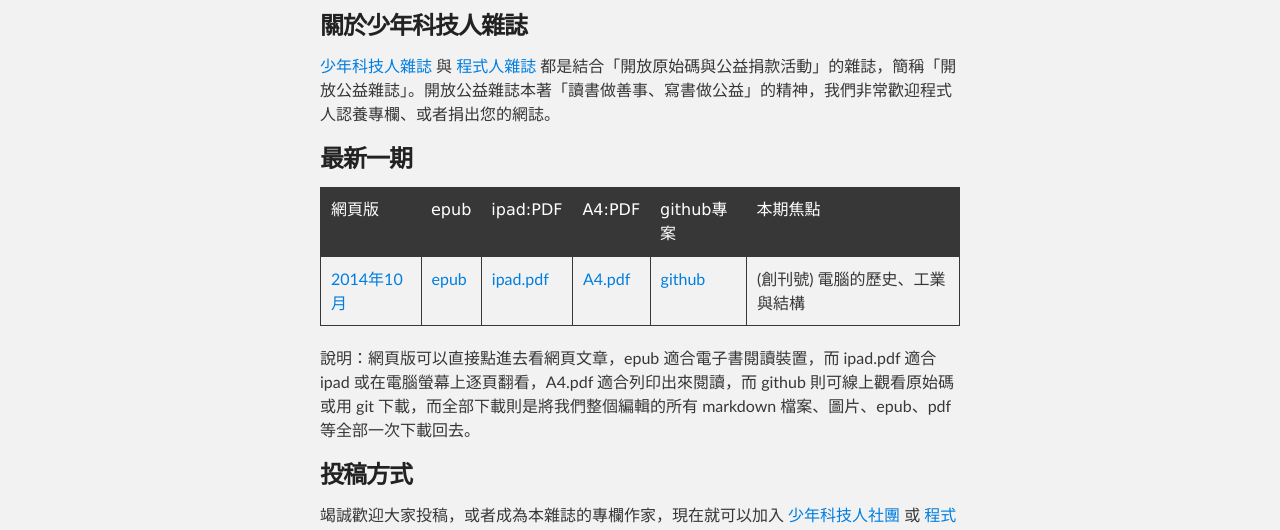
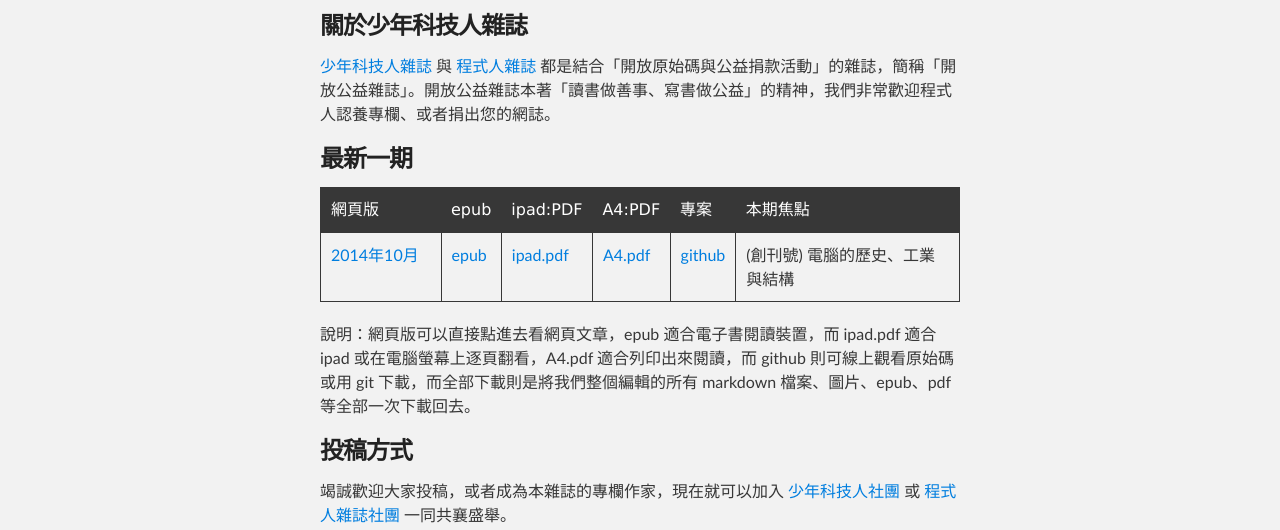
Before and after one commit to programmermagazine/youngmaker, a plain HTML site: page index.html in a window 1280 px wide. Shown: the part 252-782 px from the top of the page. Drawn offline with Linux system fonts and the light colour scheme.

```diff
--- a/index.html
+++ b/index.html
@@ -41,11 +41,11 @@
 
 <table width="100%">
 <thead><tr>
-<th align="left" width="80px">網頁版</th>
+<th align="left" width="100px">網頁版</th>
 <th align="left">epub</th>
 <th align="left">ipad:PDF</th>
 <th align="left">A4:PDF</th>
-<th align="left">github專案</th>
+<th align="left">專案</th>
 <th align="left">本期焦點</th>
 </tr></thead>
 <tbody><tr>
```
Also changed, not shown: params.json (+1 -1 lines).
